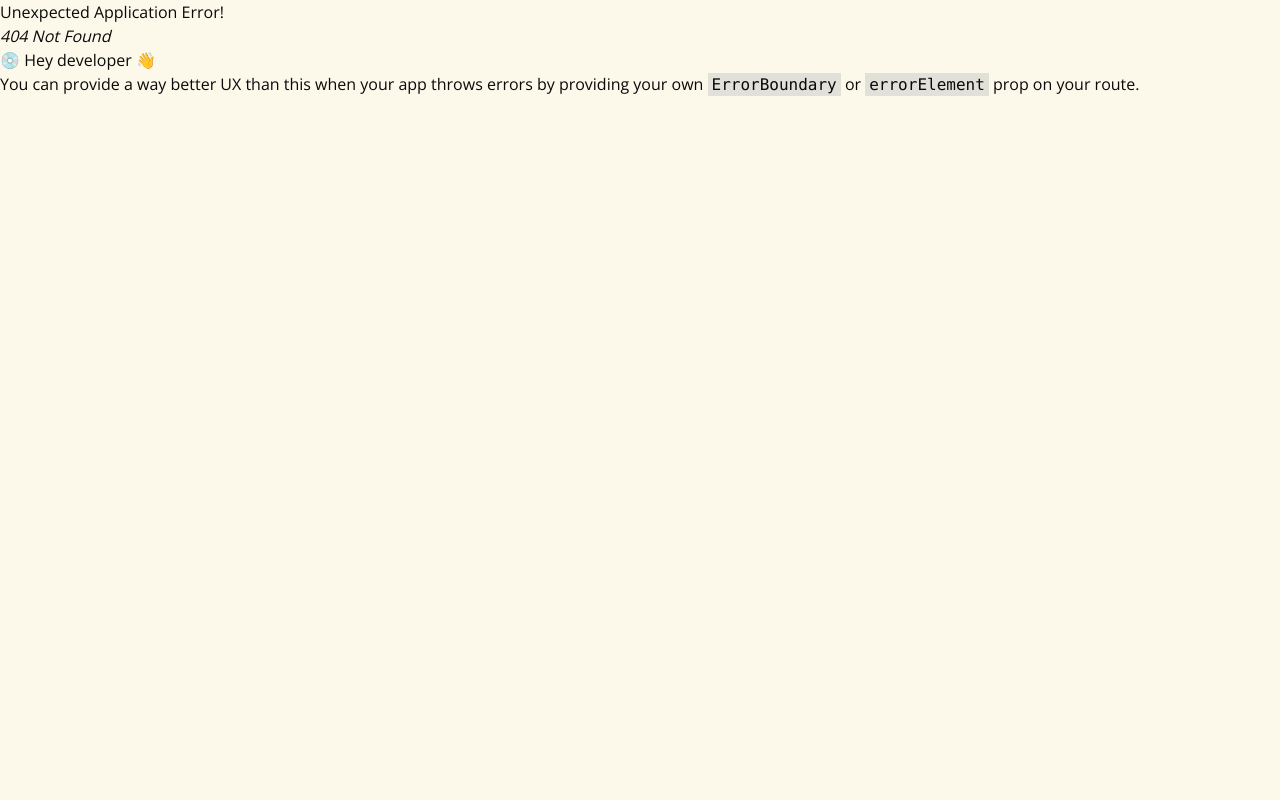
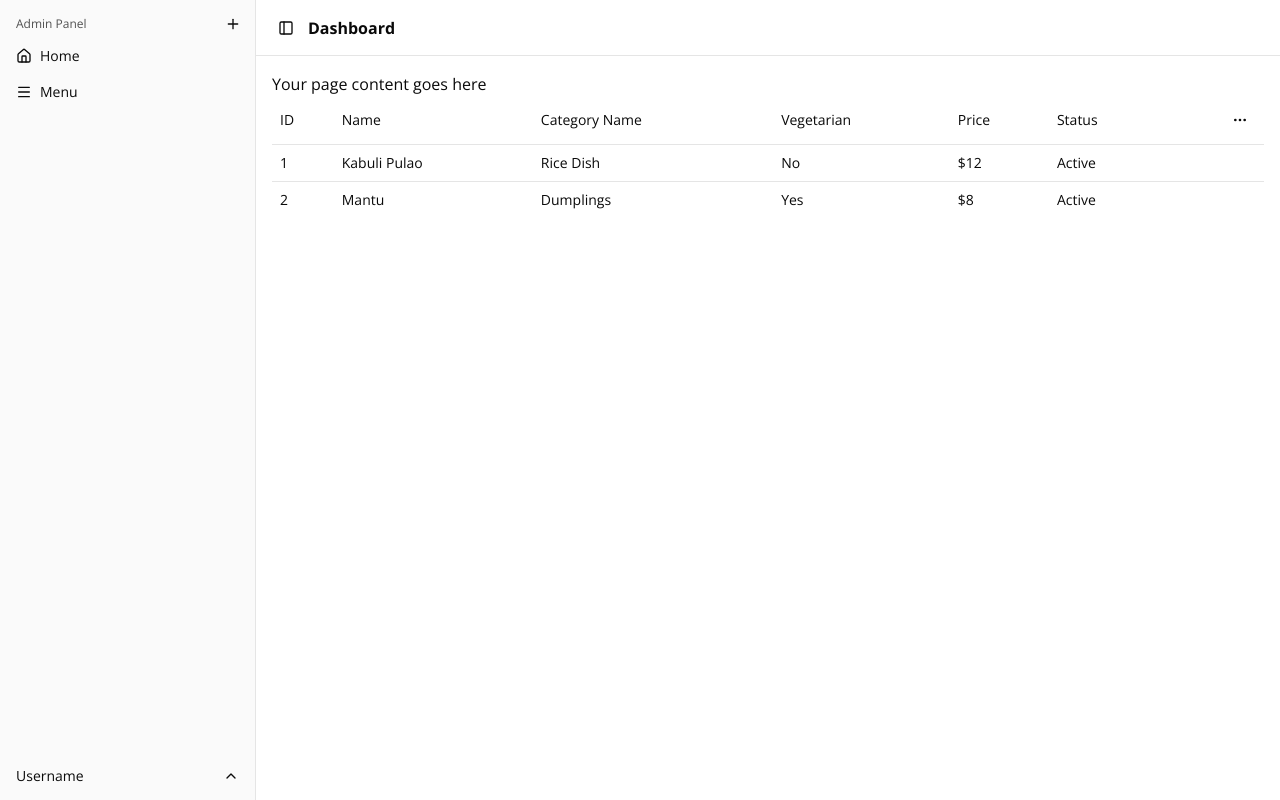
Before and after one commit to YosufAslamy/afghanfood-ui, a React (Vite) app: page /admin in a window 1280 px wide. Before the commit this address had no page. Built offline with nearby package versions, Linux system fonts and the light colour scheme.

Commit message:
Create MenuFood

```diff
--- a/src/admin_panel/pages/Data_Table.jsx
+++ b/src/admin_panel/pages/DataTable.jsx
@@ -35,7 +35,7 @@ const data = [
   },
 ];
 
-export default function DataTable() {
+export default function DataTables() {
   return (
     <Table>
       <TableHeader>
@@ -81,3 +81,62 @@ export default function DataTable() {
     </Table>
   );
 }
+
+// List Of Foods On Menu Page!!!
+const foods = [
+  {
+    id: 1,
+    category_id: 1,
+    name: "Kabuli Pulao",
+    description: "A traditional Afghan rice dish with lamb and raisins.",
+    price: 12.0,
+    is_vegetarian: false,
+  },
+];
+
+export function FoodTable() {
+  return (
+    <Table>
+      <TableHeader>
+        <TableRow>
+          <TableHead>ID</TableHead>
+          <TableHead>Name</TableHead>
+          <TableHead>Category Name</TableHead>
+          <TableHead>Vegetarian</TableHead>
+          <TableHead>Price</TableHead>
+          <TableHead>Status</TableHead>
+
+          <TableCell className="text-right">
+            <DropdownMenu>
+              <DropdownMenuTrigger asChild>
+                <Button variant="ghost" className="h-8 w-8 p-0">
+                  <MoreHorizontal />
+                </Button>
+              </DropdownMenuTrigger>
+              <DropdownMenuContent align="end">
+                <DropdownMenuLabel>Add</DropdownMenuLabel>
+                <DropdownMenuItem>Update</DropdownMenuItem>
+                <DropdownMenuItem className="text-red-600">
+                  Delete
+                </DropdownMenuItem>
+              </DropdownMenuContent>
+            </DropdownMenu>
+          </TableCell>
+        </TableRow>
+      </TableHeader>
+
+      <TableBody>
+        {foods.map((row) => (
+          <TableRow key={row.id}>
+            <TableCell>{row.id}</TableCell>
+            <TableCell>{row.category_id}</TableCell>
+            <TableCell>{row.name}</TableCell>
+            <TableCell>{row.description}</TableCell>
+            <TableCell>{row.price}</TableCell>
+            <TableCell>{row.is_vegetarian ? "Yes" : "No"}</TableCell>
+          </TableRow>
+        ))}
+      </TableBody>
+    </Table>
+  );
+}
--- a/src/admin_panel/pages/Sidebar_Panel.jsx
+++ b/src/admin_panel/pages/MenuFood.jsx
@@ -22,14 +22,15 @@ import {
   DropdownMenuItem,
   DropdownMenuTrigger,
 } from "@/components/ui/dropdown-menu";
-import DataTable from "/src/admin_panel/pages/Data_Table.jsx";
+import { FoodTable } from "/src/admin_panel/pages/DataTable.jsx";
+import { Link } from "react-router-dom";
 
 const items = [
-  { title: "Home", url: "#", icon: Home },
-  { title: "Menu", url: "#", icon: Menu },
+  { title: "Home", url: "/admin", icon: Home },
+  { title: "Menu", url: "/admin/menu", icon: Menu },
 ];
 
-export default function AppSidebar() {
+export default function MenuFoods() {
   return (
     <SidebarProvider defaultOpen>
       {/* Sidebar */}
@@ -54,10 +55,10 @@ export default function AppSidebar() {
                 {items.map((item) => (
                   <SidebarMenuItem key={item.title}>
                     <SidebarMenuButton asChild>
-                      <a href={item.url}>
+                      <Link to={item.url}>
                         <item.icon />
                         <span>{item.title}</span>
-                      </a>
+                      </Link>
                     </SidebarMenuButton>
                   </SidebarMenuItem>
                 ))}
@@ -96,12 +97,11 @@ export default function AppSidebar() {
       <SidebarInset>
         <header className="flex h-14 items-center gap-2 border-b px-4">
           <SidebarTrigger />
-          <h1 className="font-semibold">Dashboard</h1>
+          <h1 className="font-semibold">Foods</h1>
         </header>
 
         <main className="p-4">
-          Your page content goes here
-          <DataTable />
+          <FoodTable />
         </main>
       </SidebarInset>
     </SidebarProvider>
--- /dev/null
+++ b/src/admin_panel/pages/SidebarPanel.jsx
@@ -0,0 +1,109 @@
+import { ChevronUp, Home, Menu, Plus } from "lucide-react";
+
+import {
+  Sidebar,
+  SidebarContent,
+  SidebarFooter,
+  SidebarGroup,
+  SidebarGroupAction,
+  SidebarGroupContent,
+  SidebarGroupLabel,
+  SidebarMenu,
+  SidebarMenuButton,
+  SidebarMenuItem,
+  SidebarProvider,
+  SidebarTrigger,
+  SidebarInset,
+} from "@/components/ui/sidebar";
+
+import {
+  DropdownMenu,
+  DropdownMenuContent,
+  DropdownMenuItem,
+  DropdownMenuTrigger,
+} from "@/components/ui/dropdown-menu";
+import DataTables from "/src/admin_panel/pages/DataTable.jsx";
+import { Link } from "react-router-dom";
+const items = [
+  { title: "Home", url: "/admin", icon: Home },
+  { title: "Menu", url: "/admin/menu", icon: Menu },
+];
+
+export default function AppSidebar() {
+  return (
+    <SidebarProvider defaultOpen>
+      {/* Sidebar */}
+      <Sidebar>
+        <SidebarContent>
+          {/* Admin Panel with Plus button */}
+          <SidebarGroup>
+            <SidebarGroupLabel asChild>
+              <div className="flex items-center justify-between">
+                <span>Admin Panel</span>
+
+                {/*  Plus button / action */}
+                <SidebarGroupAction title="Add Admin Panel Item">
+                  <Plus className="h-4 w-4" />
+                  <span className="sr-only">Add Admin Panel Item</span>
+                </SidebarGroupAction>
+              </div>
+            </SidebarGroupLabel>
+
+            <SidebarGroupContent>
+              <SidebarMenu>
+                {items.map((item) => (
+                  <SidebarMenuItem key={item.title}>
+                    <SidebarMenuButton asChild>
+                      <Link to={item.url}>
+                        <item.icon />
+                        <span>{item.title}</span>
+                      </Link>
+                    </SidebarMenuButton>
+                  </SidebarMenuItem>
+                ))}
+              </SidebarMenu>
+            </SidebarGroupContent>
+          </SidebarGroup>
+        </SidebarContent>
+
+        <SidebarFooter>
+          <SidebarMenu>
+            <SidebarMenuItem>
+              <DropdownMenu>
+                <DropdownMenuTrigger asChild>
+                  <SidebarMenuButton>
+                    Username
+                    <ChevronUp className="ml-auto" />
+                  </SidebarMenuButton>
+                </DropdownMenuTrigger>
+                <DropdownMenuContent
+                  side="top"
+                  className="w-[--radix-popper-anchor-width]"
+                >
+                  <DropdownMenuItem>
+                    <span>Account</span>
+                  </DropdownMenuItem>
+                  <DropdownMenuItem>
+                    <span>Log out</span>
+                  </DropdownMenuItem>
+                </DropdownMenuContent>
+              </DropdownMenu>
+            </SidebarMenuItem>
+          </SidebarMenu>
+        </SidebarFooter>
+      </Sidebar>
+
+      <SidebarInset>
+        <header className="flex h-14 items-center gap-2 border-b px-4">
+          <SidebarTrigger />
+          <h1 className="font-semibold">Dashboard</h1>
+        </header>
+
+        <main className="p-4">
+          Your page content goes here
+          <DataTables />
+        </main>
+      </SidebarInset>
+    </SidebarProvider>
+  );
+}
```
Also changed, not shown: src/main.jsx (+8 -3 lines).
